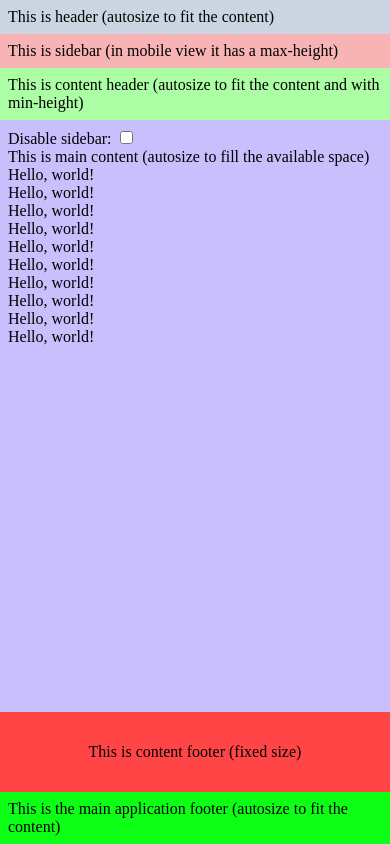
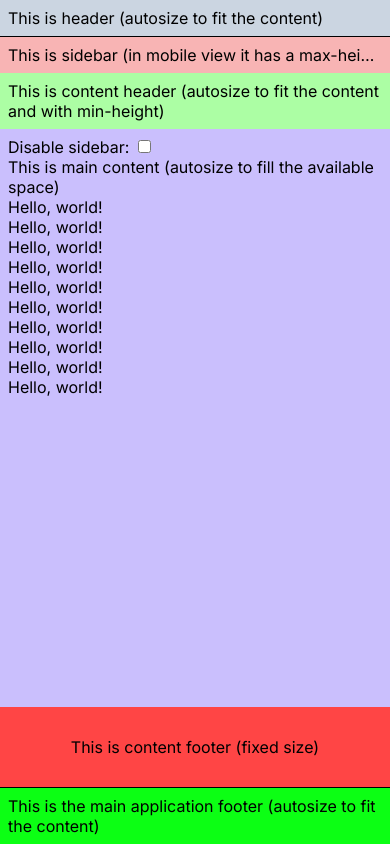
Before and after one commit to padcom/app-layout-example, a Vue app: page / in a window 390 px wide. Built offline with nearby package versions, Linux system fonts and the light colour scheme.

Commit message:
Added Inter as default font and split the main app layout from content layout for maintainability

```diff
--- a/index.html
+++ b/index.html
@@ -3,6 +3,9 @@
 <head>
   <meta charset="UTF-8">
   <meta name="viewport" content="width=device-width, initial-scale=1.0">
+  <link rel="preconnect" href="https://fonts.googleapis.com">
+  <link rel="preconnect" href="https://fonts.gstatic.com" crossorigin>
+  <link href="https://fonts.googleapis.com/css2?family=Inter&display=swap" rel="stylesheet">
   <title>%PACKAGE_NAME%</title>
 </head>
 <body>
--- a/src/App.vue
+++ b/src/App.vue
@@ -50,6 +50,7 @@
   width: 100vw;
   margin: 0;
   padding: 0;
+  font-family: 'Inter';
 }
 
 /* This makes sizing of elements predictable */
@@ -89,7 +90,7 @@
 
     /* TODO: Can this be done in grid-template-rows? */
     .sidebar {
-      max-height: 7rem;
+      max-height: 6rem;
     }
   }
 }
@@ -122,12 +123,20 @@
 
 .content {
   grid-area: content;
+}
 
+/* The main application footer is allowed to expand to as much content as it has */
+.footer {
+  grid-area: footer;
+}
+
+/* Those are styles for the main application content area - completely disconnected from main layout */
+.content {
   /* The main content is also defined with a grid */
   display: grid;
   grid-template-rows: auto 1fr auto;
 
-  /* VERY IMPORTANT: This allows the .sidebar-main to scroll when its content exceeds the available space */
+  /* VERY IMPORTANT: This allows the .content-main to scroll when its content exceeds the available space */
   overflow: hidden;
 
   /* The content header has a minimum height but it will expand if there is more content */
@@ -146,11 +155,6 @@
     height: 5rem;
     overflow: auto;
   }
-}
-
-/* The main application footer is allowed to expand to as much content as it has */
-.footer {
-  grid-area: footer;
 }
 
 /* This is how you center horizontally and vertically in 2023 */
@@ -184,9 +188,15 @@
 /* We give here some colors to the elements to make them easier to spot on the screen */
 .header {
   background-color: #cbd5e1;
+  border-bottom: solid 1px black;
 }
 .sidebar {
   background-color: #f8b4b4;
+  border-right: solid 1px black;
+
+  @media screen and (max-width: 768px) {
+    border-right: none;
+  }
 }
 .content {
   background-color: #faca15;
@@ -202,5 +212,6 @@
 }
 .footer{
   background-color: #0cff14;
+  border-top: solid 1px black;
 }
 </style>
```
